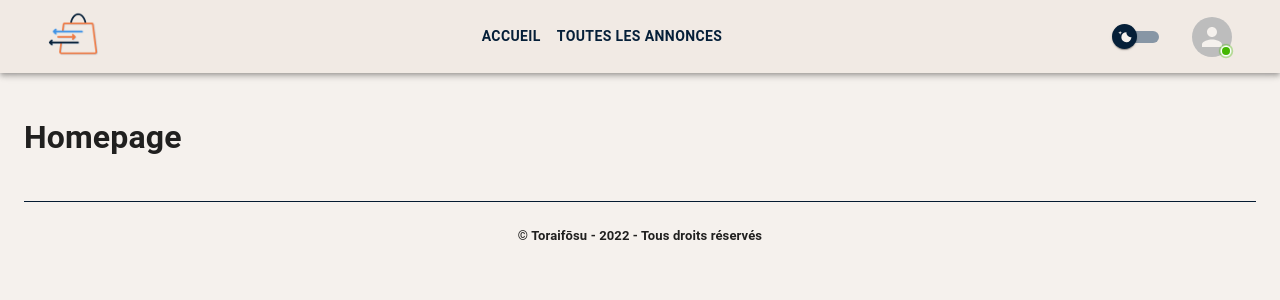
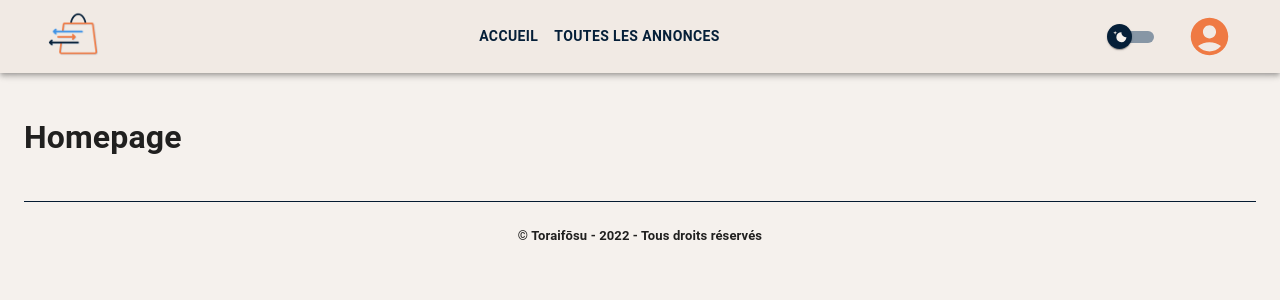
Before and after one commit to lea-hmd/E4FULLREACT, a React (Create React App) app: page / in a window 1280 px wide. Shown: the top 300 px of the page. Built offline with nearby package versions, Linux system fonts and the light colour scheme.

Commit message:
fix(app): :wastebasket: Remove setLoggedIn function

```diff
--- a/src/App.tsx
+++ b/src/App.tsx
@@ -22,7 +22,8 @@ import Login from './pages/Login'
 import Signin from './pages/Signin'
 
 export default function App() {
-    const [loggedIn, setLoggedIn] = React.useState(true) //TODO: Léa - Finish this when connection functionality is done
+    // eslint-disable-next-line no-unused-vars, @typescript-eslint/no-unused-vars
+    const [loggedIn, setLoggedIn] = React.useState(false) //TODO: Léa - Finish this when connection functionality is done
 
     // Récupère l'apparence en fonction des choix de l'utilisateur sur sa machine
     const prefersDarkMode = useMediaQuery('(prefers-color-scheme: dark)')
@@ -31,7 +32,6 @@ export default function App() {
 
     const handleChangeMode = (event: React.ChangeEvent<HTMLInputElement>) => {
         setDarkMode(event.target.checked)
-        setLoggedIn(!loggedIn) //TODO: Léa - Remove this when connection functionality is done
     }
 
     // Le thème se rafraîchit automatiquement à chaque changement de la valeur de themeConfig
```
